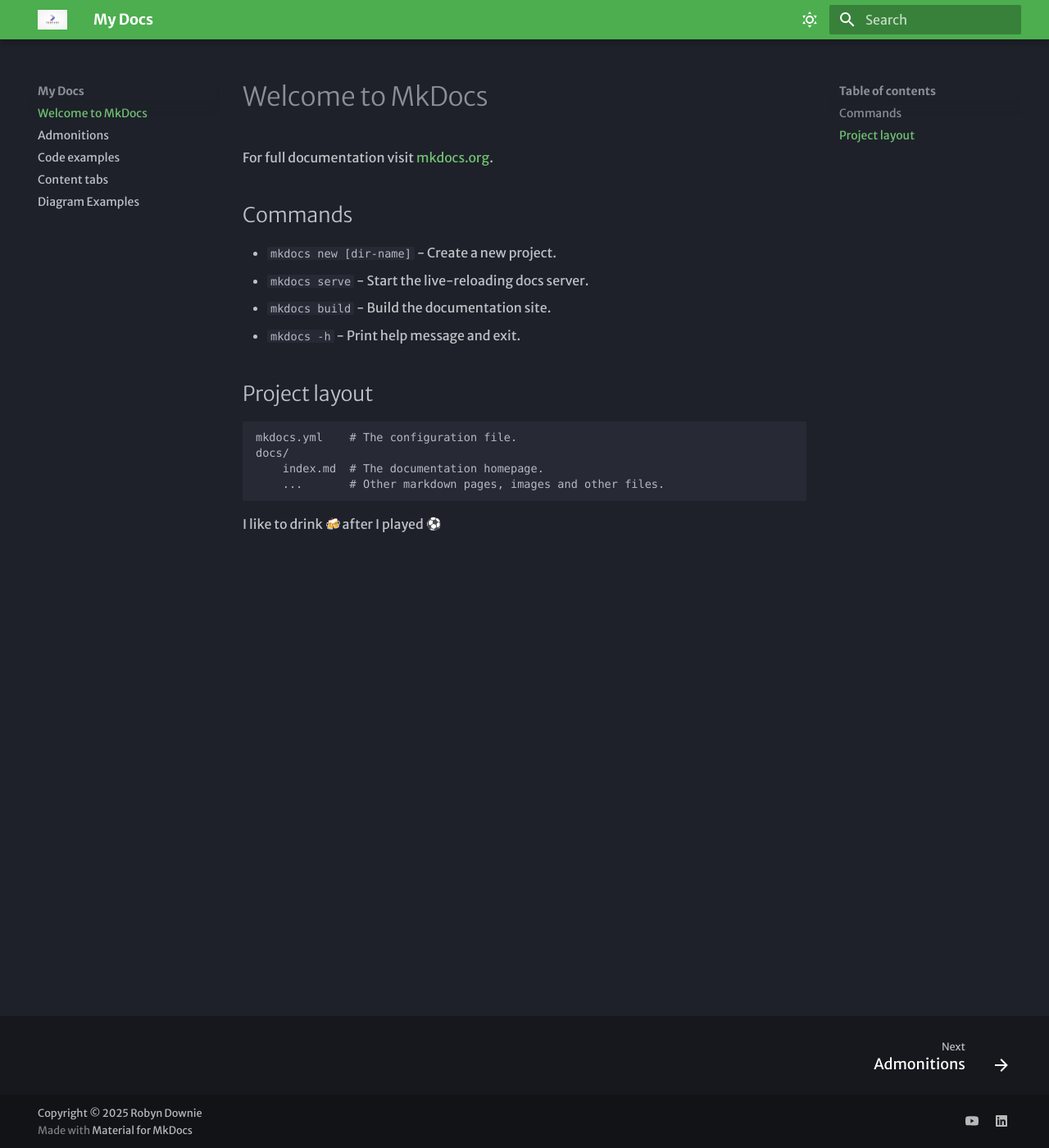
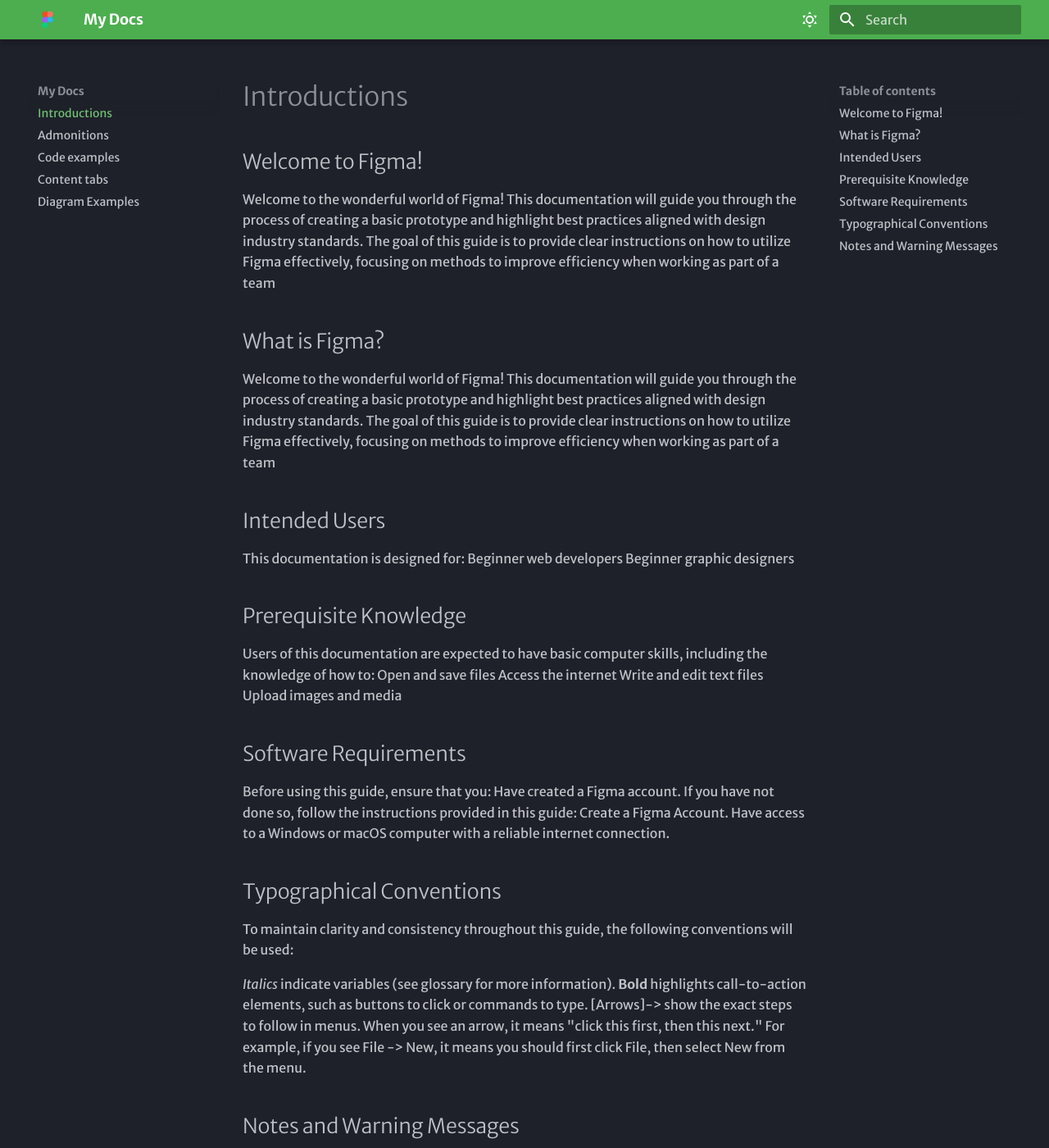
Before and after one commit to BuiltByRobyn/mkdocsmaterialcomms, an MkDocs documentation site: the page built from docs/index.md, in a window 1280 px wide and 1400 px high. Shown: the whole window at 82% size. Built offline with MkDocs 1.6.1 and Material for MkDocs 9.7.7, drawn with Linux system fonts in a browser that asks for light colours; emoji names are drawn with the system emoji font; some web fonts are replaced; some of the changed text lies outside the part shown.

Commit message:
Updated introduction for Figma user guide

```diff
--- a/docs/index.md
+++ b/docs/index.md
@@ -1,5 +1,51 @@
-# Welcome to MkDocs
+# Introductions
 
+## Welcome to Figma!
+
+Welcome to the wonderful world of Figma! This documentation will guide you through the process of creating a basic prototype and highlight best practices aligned with design industry standards. The goal of this guide is to provide clear instructions on how to utilize Figma effectively, focusing on methods to improve efficiency when working as part of a team
+
+## What is Figma?
+
+Welcome to the wonderful world of Figma! This documentation will guide you through the process of creating a basic prototype and highlight best practices aligned with design industry standards. The goal of this guide is to provide clear instructions on how to utilize Figma effectively, focusing on methods to improve efficiency when working as part of a team
+
+## Intended Users
+
+This documentation is designed for:
+Beginner web developers
+Beginner graphic designers
+
+## Prerequisite Knowledge
+
+Users of this documentation are expected to have basic computer skills, including the knowledge of how to:
+Open and save files
+Access the internet
+Write and edit text files
+Upload images and media
+
+## Software Requirements
+
+Before using this guide, ensure that you:
+Have created a Figma account. If you have not done so, follow the instructions provided in this guide: Create a Figma Account.
+Have access to a Windows or macOS computer with a reliable internet connection.
+
+## Typographical Conventions
+
+To maintain clarity and consistency throughout this guide, the following conventions will be used:
+
+_Italics_ indicate variables (see glossary for more information).
+**Bold** highlights call-to-action elements, such as buttons to click or commands to type.
+[Arrows]-> show the exact steps to follow in menus. When you see an arrow, it means "click this first, then this next."
+For example, if you see File -> New, it means you should first click File, then select New from the menu.
+
+## Notes and Warning Messages
+
+This documentation includes special message blocks to alert readers to important information:
+
+:heavy_multiplication_x: Error: Demonstrates examples of common errors that occur.
+:information_source: Info: Provides additional tips or relevant insights.
+:white_check_mark: Success: Identifies the correct outcome that users should expect to see upon completion.
+
+<!--
 For full documentation visit [mkdocs.org](https://www.mkdocs.org).
 
 ## Commands
@@ -16,4 +62,4 @@
         index.md  # The documentation homepage.
         ...       # Other markdown pages, images and other files.
 
-I like to drink :beers: after I played :soccer:
+I like to drink :beers: after I played :soccer: -->
```
Also changed, not shown: docs/assets/favicon.ico, docs/assets/logo.png.
